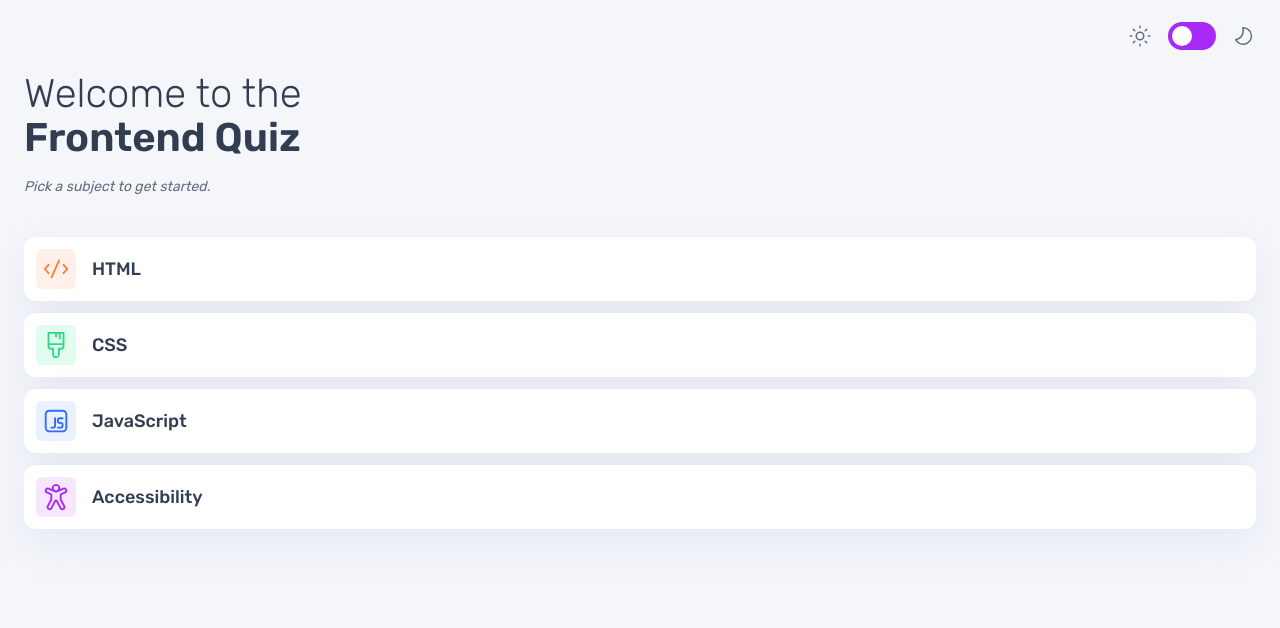
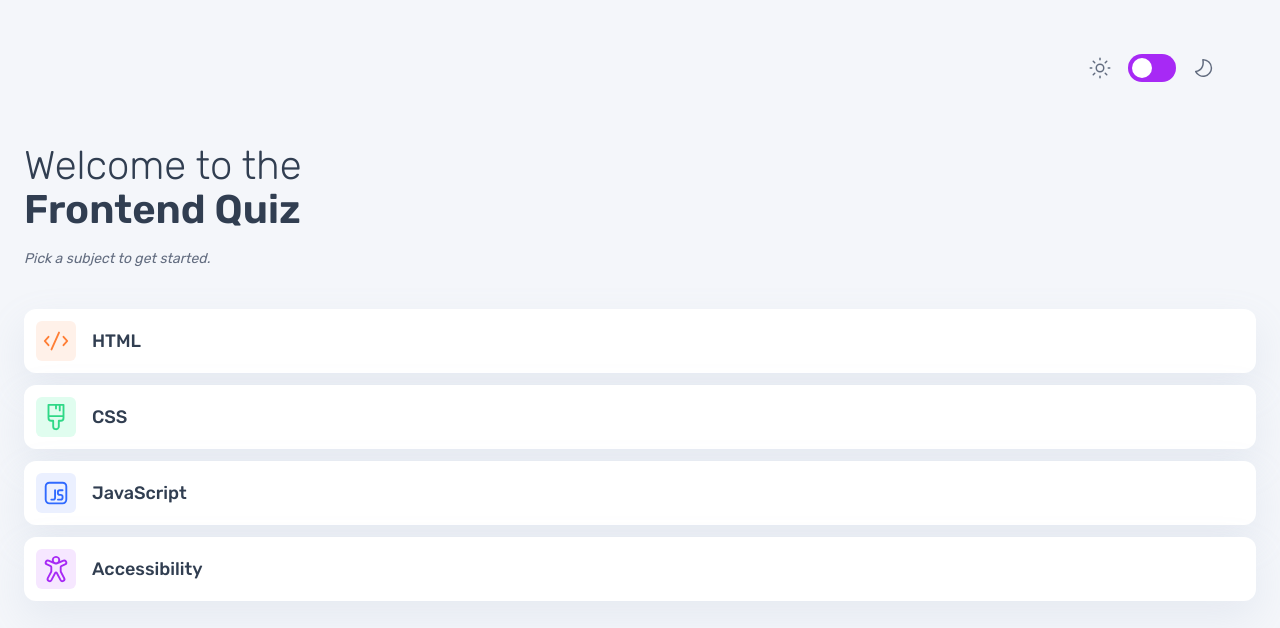
Before and after one commit to MarcAlva2003/quizz-app-react, a React (Vite) app: page / in a window 1280 px wide. Shown: the top 628 px of the page. Built offline with nearby package versions, Linux system fonts and the light colour scheme.

Commit message:
Header tables resolution

```diff
--- a/src/components/header/header.style.css
+++ b/src/components/header/header.style.css
@@ -6,3 +6,10 @@
   align-items: center;
   padding: 0 24px;
 }
+@media (min-width: 768px){
+  .header-component {
+    height: 136px;
+    padding: 0px 64px;
+    margin-bottom: 8px;
+  }
+}
```
